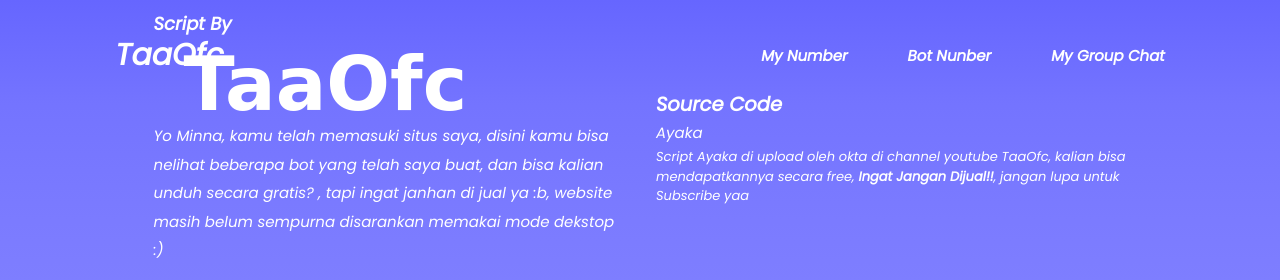
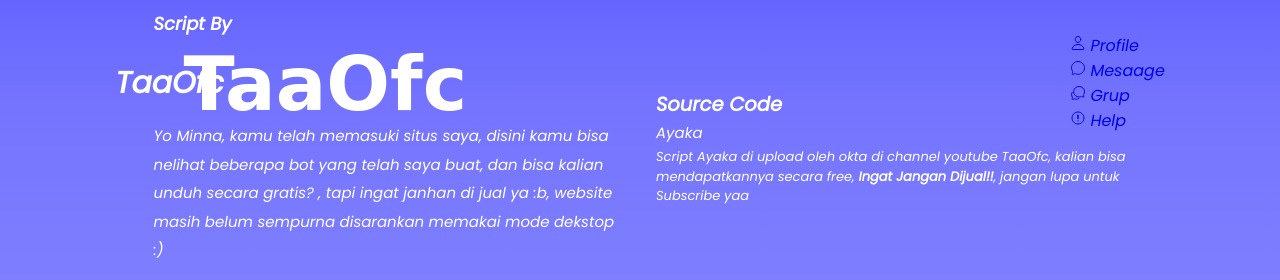
Before and after one commit to OktaXD/website, a plain HTML site: page index.html in a window 1280 px wide. Shown: the top 280 px of the page. Drawn offline with nearby package versions, Linux system fonts and the light colour scheme.

Commit message:
Add files via upload

```diff
--- a/index.html
+++ b/index.html
@@ -22,13 +22,44 @@
   <header>
     <a href="https://youtube.com/@taaofc" class="logo">TaaOfc</a>
 
-    <ul class="navlist">
-      <li><a href="https://wa.me/6285731947500">My Number</a></li>
-      <li><a href="https://wa.me/6285749543572">Bot Nunber</a></li>
-      <li><a href="https://chat.whatsapp.com/IRRkLJqImnuB6lCjGzyME0">My Group Chat</a></li>
-    </ul>
-
-    <div class="bx bx-menu" id="menu-icon"</div>
+    <div class="navigation">
+      <ul>
+        <li class="list active">
+          <a href="about.html">
+            <span class="icon">
+              <ion-icon name="person-outline"></ion-icon>
+            </span>
+            <span class="text">Profile</span>
+          </a>
+        </li>
+                <li class="list">
+          <a href="https://wa.me/6285731947500">
+            <span class="icon">
+              <ion-icon name="chatbubble-outline"></ion-icon>
+            </span>
+            <span class="text">Mesaage</span>
+          </a>
+        </li>
+                <li class="list">
+          <a href="https://chat.whatsapp.com/IRRkLJqImnuB6lCjGzyME0">
+            <span class="icon">
+              <ion-icon name="chatbubbles-outline"></ion-icon>
+            </span>
+            <span class="text">Grup</span>
+          </a>
+        </li>
+                <li class="list">
+          <a href="mailto:zyyyzeus@gmail.com">
+            <span class="icon">
+              <ion-icon name="alert-circle-outline"></ion-icon>
+            </span>
+            <span class="text">Help</span>
+          </a>
+        </li>
+      </ul>
+    </div>
+    <script type="module" src="https://unpkg.com/ionicons@7.1.0/dist/ionicons/ionicons.esm.js"></script>
+<script nomodule src="https://unpkg.com/ionicons@7.1.0/dist/ionicons/ionicons.js"></script>
   </header>
 
   <section class="hero">
@@ -61,6 +92,7 @@
   <div class="scroll-down">
     <a href="#"><i class="ri-arrow-down-s-line"></i></a>
   </div>
+
   <script src="https://unpkg.com/scrollreveal"></script>
   <script src="js/script.js"></script>
 
```
Also changed, not shown: about.html (added, +4 -0 lines).
